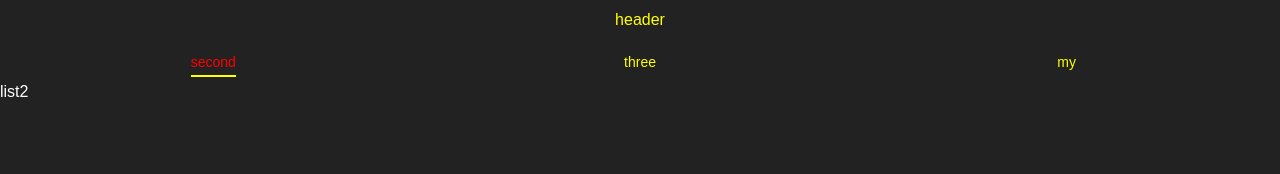
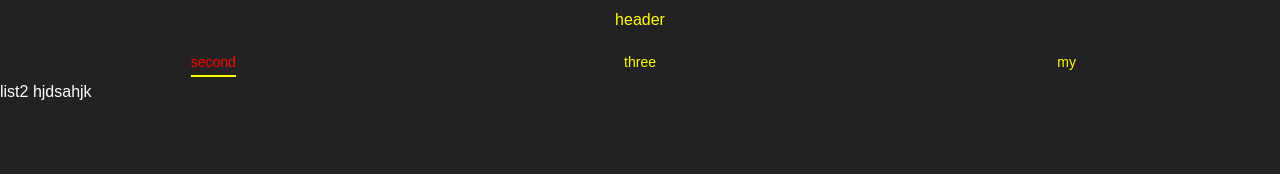
Before and after one commit to zfh123/vueProfl, a Vue app: page /#/list2 in a window 1280 px wide. Shown: the top 174 px of the page. Built offline with nearby package versions, Linux system fonts and the light colour scheme.

Commit message:
zfh分支修改

```diff
--- a/src/components/pages/list2/index.vue
+++ b/src/components/pages/list2/index.vue
@@ -4,6 +4,7 @@
 <template>
     <div class="list2">
         list2
+        hjdsahjk
     </div>
 </template>
 <script>
```
